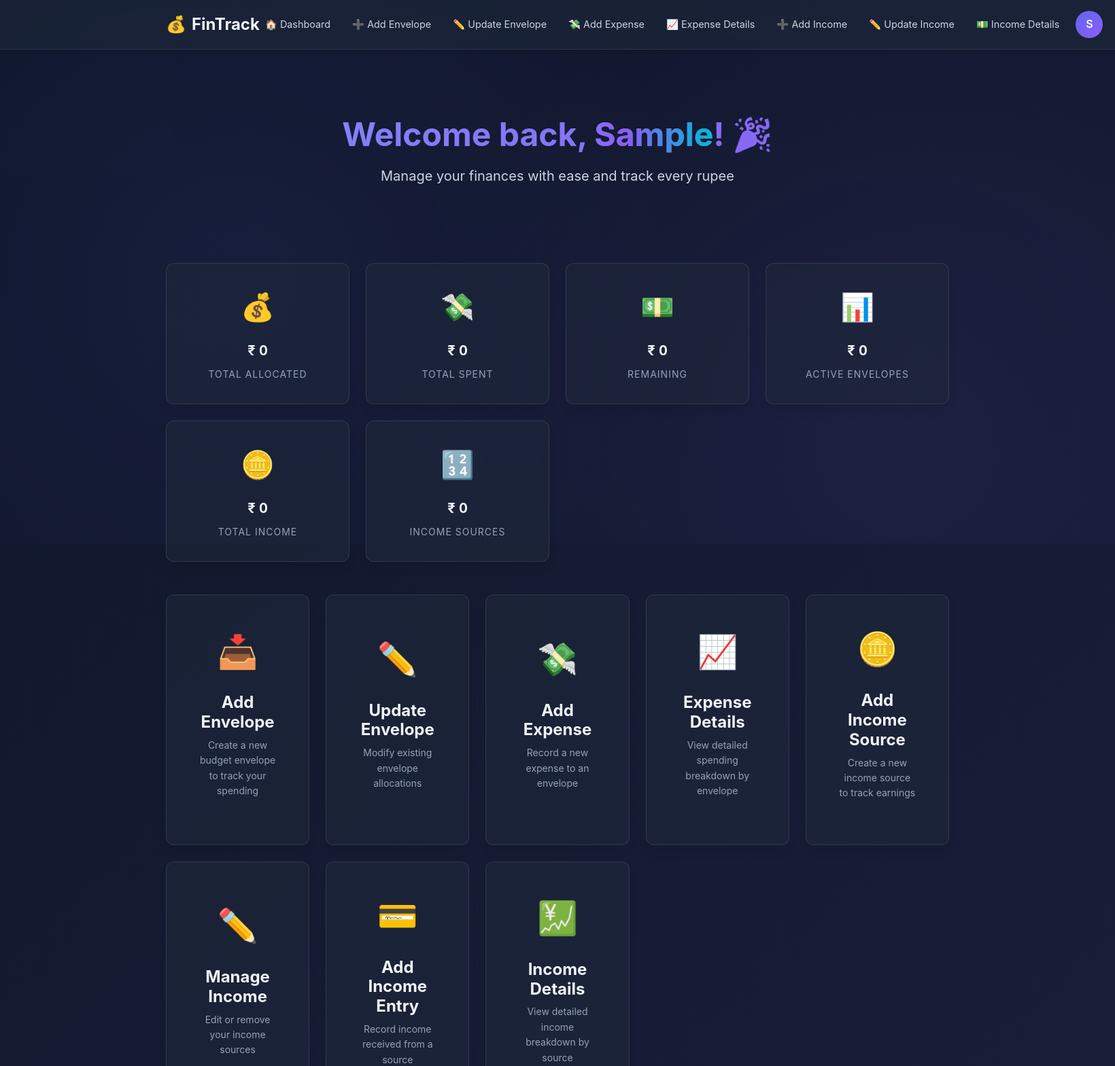
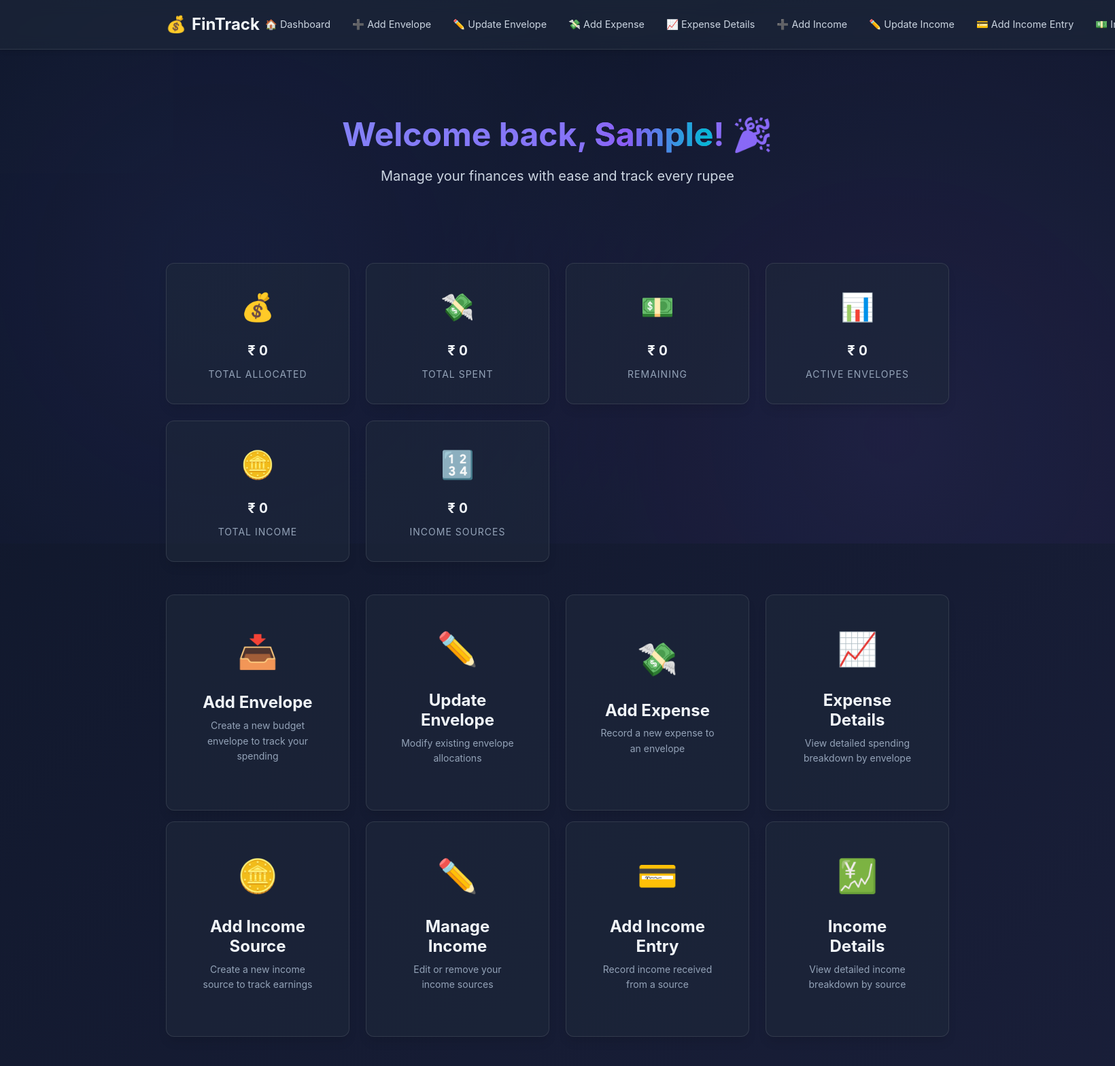
Before and after one commit to Arshad-khan05/FinTrack, a Django app: page / in a window 1640 px wide; the page is wider, and only the part inside the window is pictured. Shown: the top 1569 px of that part at 68% size. Run offline with Django 5.2, Linux system fonts and the light colour scheme; the visitor is signed in with stand-in values (Sample User, id 1); data that the repository does not hold is empty.

Commit message:
Changed UI of the Income section

```diff
--- a/login/templates/index.html
+++ b/login/templates/index.html
@@ -73,7 +73,11 @@
         <h3>Expense Details</h3>
         <p>View detailed spending breakdown by envelope</p>
     </a>
+</div>
 
+<!-- Income Quick Actions (separated) -->
+<div class="dashboard-separator" style="height:1rem"></div>
+<div class="dashboard-actions slide-up stagger-2">
     <a href="{% url 'add_income' %}" class="card action-card icon-card hover-lift">
         <div class="card-icon">🪙</div>
         <h3>Add Income Source</h3>
--- a/templates/base.html
+++ b/templates/base.html
@@ -46,6 +46,7 @@
                 <li><a href="{% url 'display_envelope_descriptions' %}" class="navbar-link">📈 Expense Details</a></li>
                 <li><a href="{% url 'add_income' %}" class="navbar-link">➕ Add Income</a></li>
                 <li><a href="{% url 'update_income' %}" class="navbar-link">✏️ Update Income</a></li>
+                <li><a href="{% url 'add_income_description' %}" class="navbar-link">💳 Add Income Entry</a></li>
                 <li><a href="{% url 'display_income_descriptions' %}" class="navbar-link">💵 Income Details</a></li>
 
                 <li class="user-menu">
```
